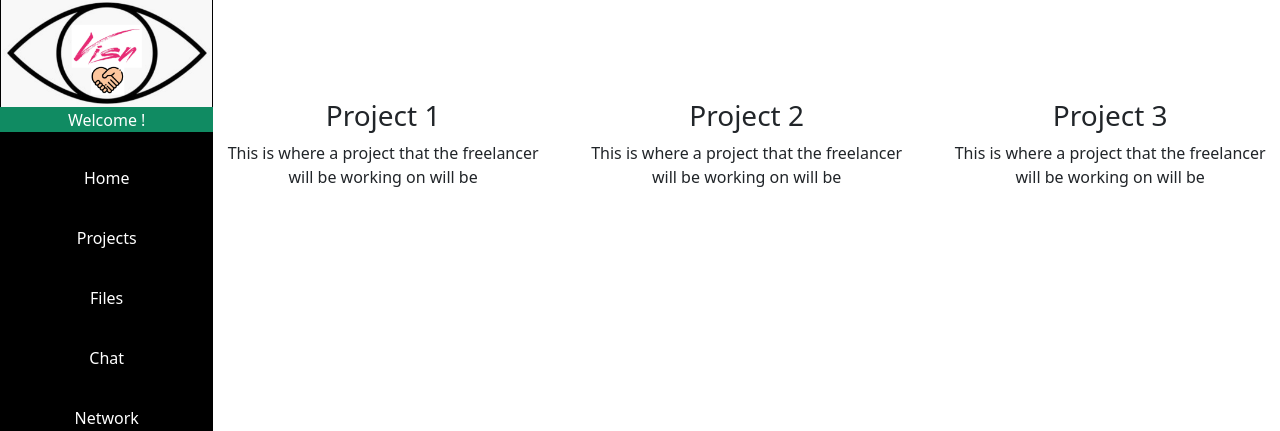
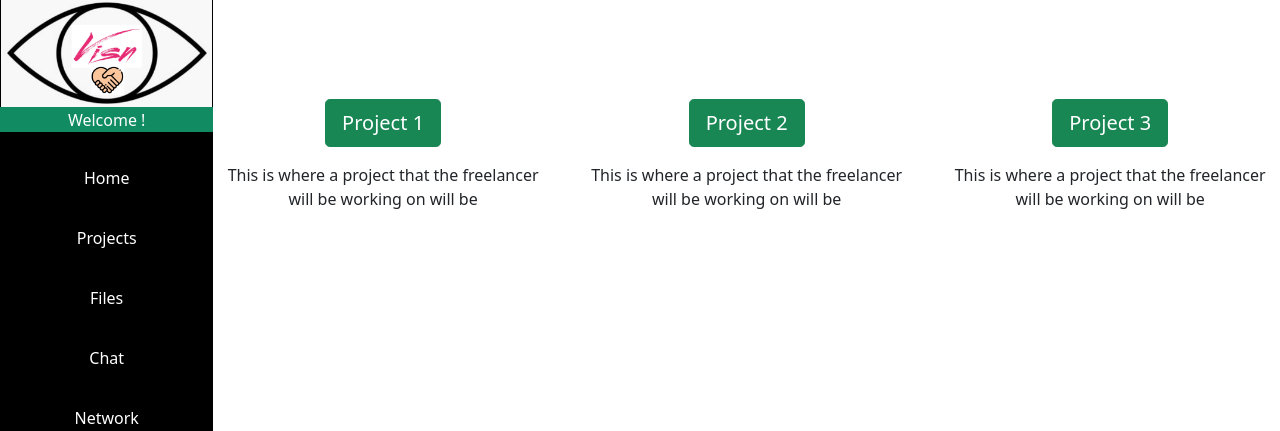
Before and after one commit to aVISN/CS425_F21, a Django app: page /projects/ in a window 1280 px wide. Shown: the part 56-487 px from the top of the page. Run offline with Django 3.2, Linux system fonts and the light colour scheme.

Commit message:
added buttons

```diff
--- a/srv/apps/visn/pages/templates/projects.html
+++ b/srv/apps/visn/pages/templates/projects.html
@@ -10,15 +10,24 @@
    <div class="container">
 	<div class="row">
 		<div class="col-sm-4">
-			<h3>Project 1</h3>
+			<p>
+			<!-- Bootstrap5 buttons: https://www.w3schools.com/bootstrap5/bootstrap_buttons.php -->
+			<a href="#" class="btn btn-success btn-lg">Project 1</a>
+			</p>
 			<p>This is where a project that the freelancer will be working on will be</p>
 		</div>
    	 	<div class="col-sm-4">
-      			<h3>Project 2</h3>
+      			<p>
+     			 <!-- Bootstrap5 buttons: https://www.w3schools.com/bootstrap5/bootstrap_buttons.php -->
+     			 <a href="#" class="btn btn-success btn-lg">Project 2</a>
+   			 </p>
      			<p>This is where a project that the freelancer will be working on will be</p>
     		</div>
     		<div class="col-sm-4">
-      			<h3>Project 3</h3>
+      			<p>
+     			 <!-- Bootstrap5 buttons: https://www.w3schools.com/bootstrap5/bootstrap_buttons.php -->
+     			 <a href="#" class="btn btn-success btn-lg">Project 3</a>
+   			 </p>
       			<p>This is where a project that the freelancer will be working on will be</p>
     		</div>
      	</div>
```
